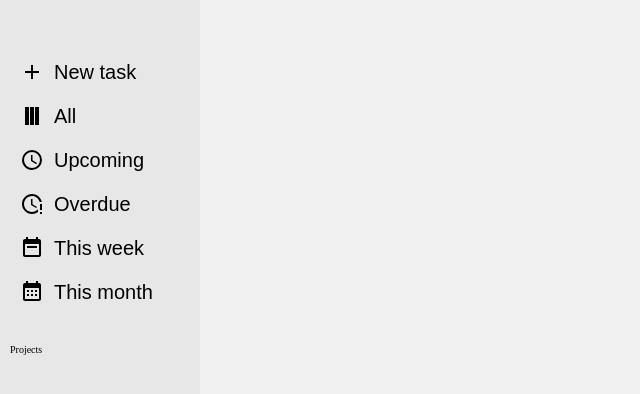
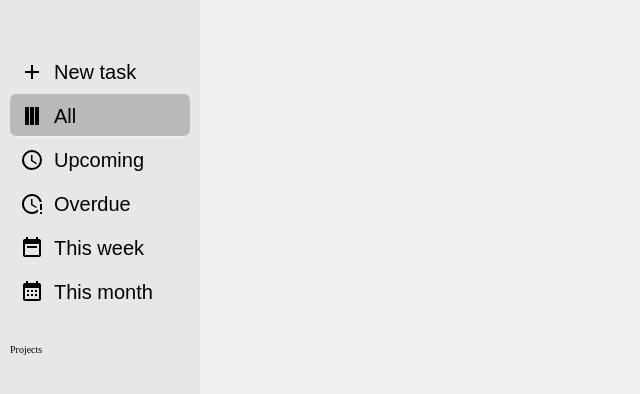
Before and after one commit to Gamwal/top-todo-app, a website built with webpack: page src/index.html in a window 1280 px wide. Both pictures are taken after a click on the button "All". Shown: the whole page, without its empty margins (0-640 px from the left). Built offline with nearby package versions, Linux system fonts and the light colour scheme.

Commit message:
fix fiters not highlighting

```diff
--- a/src/style.css
+++ b/src/style.css
@@ -50,6 +50,11 @@ body {
   display: flex;
   font-size: 2rem;
   gap: 1rem;
+}
+
+#filters-div button.active-tab {
+  background-color: rgba(0, 0, 0, 0.2);
+  box-shadow: inset 0 -2px 0 0 var(--light-color);
 }
 
 #filters-div .side-bar-item:nth-child(1) .sidebar-icons {
@@ -167,10 +172,6 @@ body {
 #dialog input:nth-child(3) {
   height: 15rem;
 }
-*/ #filters-div button.active-tab {
-  background-color: rgba(0, 0, 0, 0.2);
-  box-shadow: inset 0 -2px 0 0 var(--light-color);
-}
 
 #todo-holder {
   overflow: auto;
```
